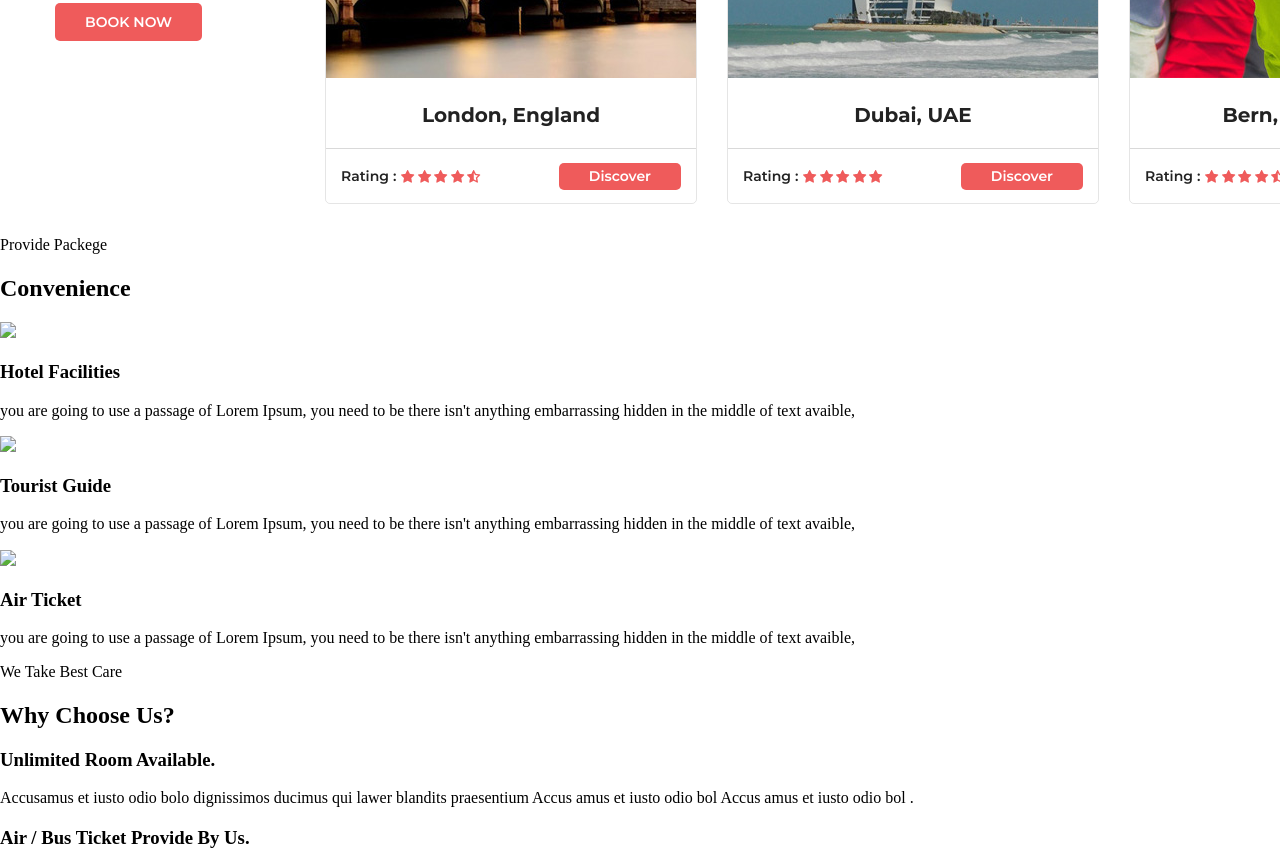
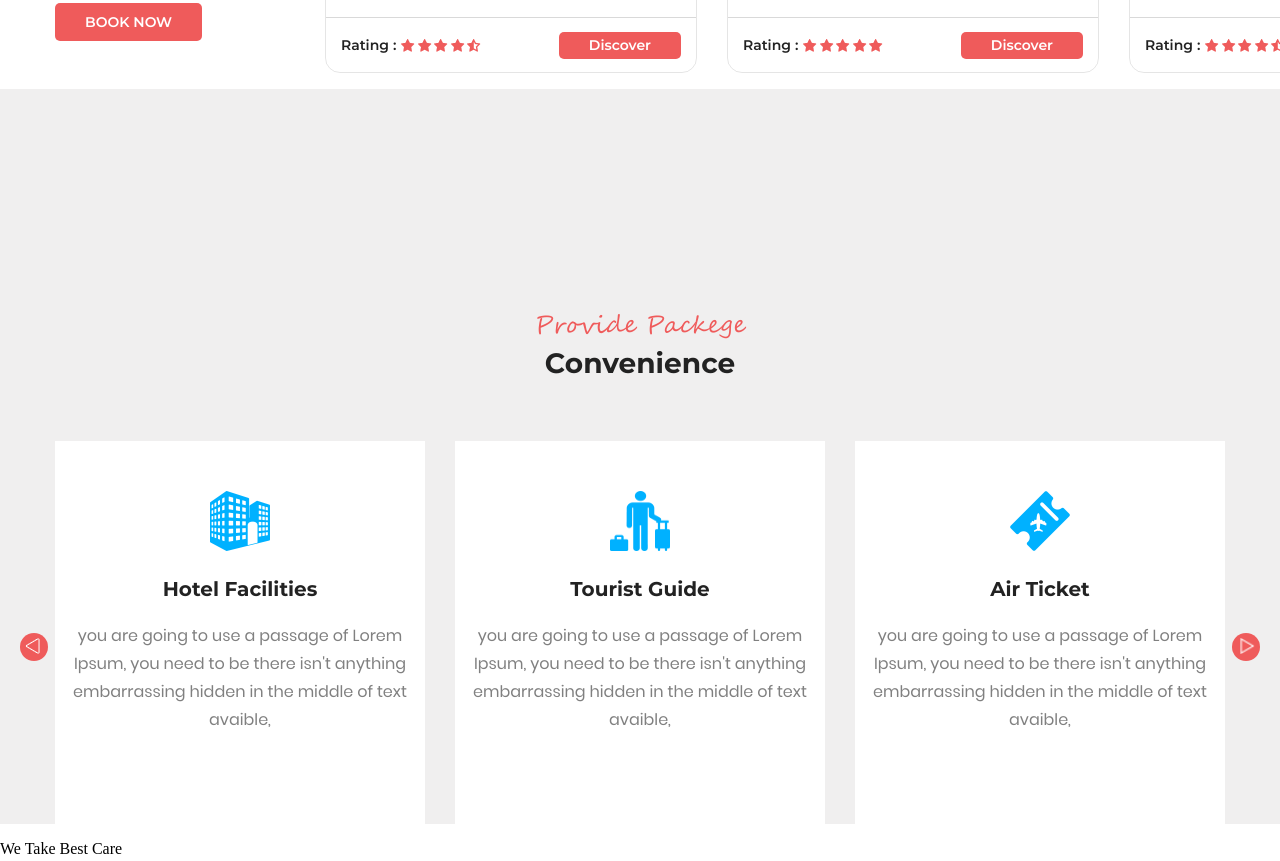
Before and after one commit to BykovDenis/travel-agency, a website: page source/templates/index.html in a window 1280 px wide. Shown: the part 1315-2176 px from the top of the page. Drawn offline with nearby package versions, Linux system fonts and the light colour scheme; files that its build step writes are made by us from their sources; files whose address does not match are found by name.

Commit message:
convinient block completed

```diff
--- a/source/sass/_variables.scss
+++ b/source/sass/_variables.scss
@@ -12,11 +12,13 @@ $base-font-size: 16px;
 $base-path-img: '../../img/';
 
 $light-blue: #bbdbef;
-$black: #222222;
-$light-red: #ef5b5b;
-$white: #ffffff;
+$color-black: #222222;
+$color-light-red: #ef5b5b;
+$color-white: #ffffff;
 $color-gray: #808080;
+$color-light-gray: #f0efef;
 
 $bg-header: $light-blue;
-$base-font-color: $black;
-$base-btn-color: $light-red;
+$base-font-color: $color-black;
+$base-btn-color: $color-light-red;
+$bg-part: $color-light-gray;
--- a/source/sass/blocks/banner.scss
+++ b/source/sass/blocks/banner.scss
@@ -2,7 +2,7 @@
   margin-top: 200px;
   &__pre-title {
     font: 400 28px / 1.1 $segoe-script-font-family;
-    color: $light-red;
+    color: $color-light-red;
     margin: 0;
     margin-bottom: 20px;
   }
--- a/source/sass/blocks/btn.scss
+++ b/source/sass/blocks/btn.scss
@@ -1,6 +1,6 @@
 .btn {
   background-color: $base-btn-color;
-  color: $white;
+  color: $color-white;
   font: 600 14px / 0.54 $montserrat-font-family;
   border-radius: 5px;
   padding: 10px 30px;
--- /dev/null
+++ b/source/sass/blocks/convenience-list.scss
@@ -0,0 +1,29 @@
+.convenience-list {
+  width: 100%;
+  display: flex;
+  flex-direction: row;
+  justify-content: space-between;
+  list-style: none;
+  &__item {
+    padding: 50px 15px;
+    width: 340px;
+    text-align: center;
+    background-color: $color-white;
+  }
+  &__img {
+    margin: 0 auto;
+  }
+  &__title {
+    margin: 20px 0;
+    font: 700 20px / 1.3 $montserrat-font-family;
+    color: $base-font-color;
+    text-align: center;
+  }
+  &__description {
+    margin: 0 auto;
+    margin-bottom: 40px;
+    font: 400 #{$base-font-size} / 1.75 $poppins-font-family;
+    color: $color-gray;
+    text-align: center;
+  }
+}
--- /dev/null
+++ b/source/sass/blocks/convenience-slider.scss
@@ -0,0 +1,31 @@
+.convenience-slider {
+  position: relative;
+  margin: 0 auto;
+  width: $container-width;
+
+  &__prev,
+  &__next {
+    position: absolute;
+    top: 50%;
+    padding: 0;
+    width: 28px;
+    height: 28px;
+    border-radius: 50%;
+    background-color: $color-light-red;
+    color: $color-white;
+  }
+
+  &__prev {
+    left: -35px;
+    border: 0;
+    padding-top: 4px;
+    padding-right: 3px;
+  }
+
+  &__next {
+    right: -35px;
+    border: 0;
+    padding-top: 4px;
+    padding-left: 3px;
+  }
+}
--- /dev/null
+++ b/source/sass/blocks/convenience.scss
@@ -0,0 +1,19 @@
+.convenience {
+  padding-top: 145px;
+  background-color: $bg-part;
+  &__pre-title {
+    font: 400 24px / 1.08 $segoe-script-font-family;
+    color: $color-light-red;
+    margin: 0;
+    margin-bottom: 10px;
+    margin-top: 80px;
+    text-align: center;
+  }
+  &__title {
+    font: 700 28px / 0.93 $montserrat-font-family;
+    color: $base-font-color;
+    margin: 0;
+    margin-bottom: 65px;
+    text-align: center;
+  }
+}
--- a/source/sass/blocks/feature-trip-card.scss
+++ b/source/sass/blocks/feature-trip-card.scss
@@ -1,5 +1,5 @@
 .feature-trip-card {
-  border-radius: 5px;
+  border-radius: 15px;
   border: 1px solid rgba(0, 0, 0, 0.1);
   margin-right: 30px;
 
--- a/source/sass/blocks/feature-trip.scss
+++ b/source/sass/blocks/feature-trip.scss
@@ -14,7 +14,7 @@
   }
   &__pre-title {
     font: 400 24px / 1.08 $segoe-script-font-family;
-    color: $light-red;
+    color: $color-light-red;
     margin: 0;
     margin-bottom: 10px;
     margin-top: 80px;
@@ -36,5 +36,8 @@
     list-style: none;
     display: flex;
     flex-direction: row;
+    position: relative;
+    margin-top: -115px;
+    background-color: transparent;
   }
 }
--- a/source/sass/style.scss
+++ b/source/sass/style.scss
@@ -8,6 +8,9 @@
 @import './blocks/banner';
 @import './blocks/feature-trip';
 @import './blocks/feature-trip-card';
+@import './blocks/convenience';
+@import './blocks/convenience-list';
+@import './blocks/convenience-slider';
 
 body {
   width: 100%;
--- a/source/templates/index.html
+++ b/source/templates/index.html
@@ -108,25 +108,29 @@
             <p class="convenience__pre-title">Provide Packege</p>
             <h2 class="convenience__title">Convenience</h2>
             <div class="convenience-slider">
-                <div class="convenience-slider__prev"></div>
+                <button class="convenience-slider__prev">
+                    <img src="../img/icon-left.png" width="15" height="16" alt="Go to the left">
+                </button>
                 <ul class="convenience-list">
                     <li class="convenience-list__item">
-                        <img class="convenience-list__img" src="#">
+                        <img class="convenience-list__img" src="../img/icon-hotel-facilities.png" width="60" height="60" alt="Air facilities">
                         <h3 class="convenience-list__title">Hotel Facilities</h3>
-                        <p class="convenience-list__descirption">you are going to use a passage of Lorem Ipsum, you need to be there isn't anything embarrassing hidden in the middle of text avaible,</p>
+                        <p class="convenience-list__description">you are going to use a passage of Lorem Ipsum, you need to be there isn't anything embarrassing hidden in the middle of text avaible,</p>
                     </li>
                     <li class="convenience-list__item">
-                        <img class="convenience-list__img" src="#">
+                        <img class="convenience-list__img" src="../img/icon-tourist-guide.png" width="60" height="60" alt="Tourist Guide">
                         <h3 class="convenience-list__title">Tourist Guide</h3>
-                        <p class="convenience-list__descirption">you are going to use a passage of Lorem Ipsum, you need to be there isn't anything embarrassing hidden in the middle of text avaible,</p>
+                        <p class="convenience-list__description">you are going to use a passage of Lorem Ipsum, you need to be there isn't anything embarrassing hidden in the middle of text avaible,</p>
                     </li>
                     <li class="convenience-list__item">
-                        <img class="convenience-list__img" src="#">
+                        <img class="convenience-list__img" src="../img/icon-air-ticket.png" width="60" height="60" alt="Air Ticket">
                         <h3 class="convenience-list__title">Air Ticket</h3>
-                        <p class="convenience-list__descirption">you are going to use a passage of Lorem Ipsum, you need to be there isn't anything embarrassing hidden in the middle of text avaible,</p>
+                        <p class="convenience-list__description">you are going to use a passage of Lorem Ipsum, you need to be there isn't anything embarrassing hidden in the middle of text avaible,</p>
                     </li>
                 </ul>
-                <div class="convenience-slider__next"></div>
+                <button class="convenience-slider__next">
+                    <img src="../img/icon-right.png" width="15" height="16" alt="Go to the right">
+                </button>
             </div>
         </section>
         <section class="choose-us">
```
Also changed, not shown: source/img/icon-air-ticket.png (added), source/img/icon-hotel-facilities.png (added), source/img/icon-left.png (added), source/img/icon-right.png (added), source/img/icon-tourist-guide.png (added).
